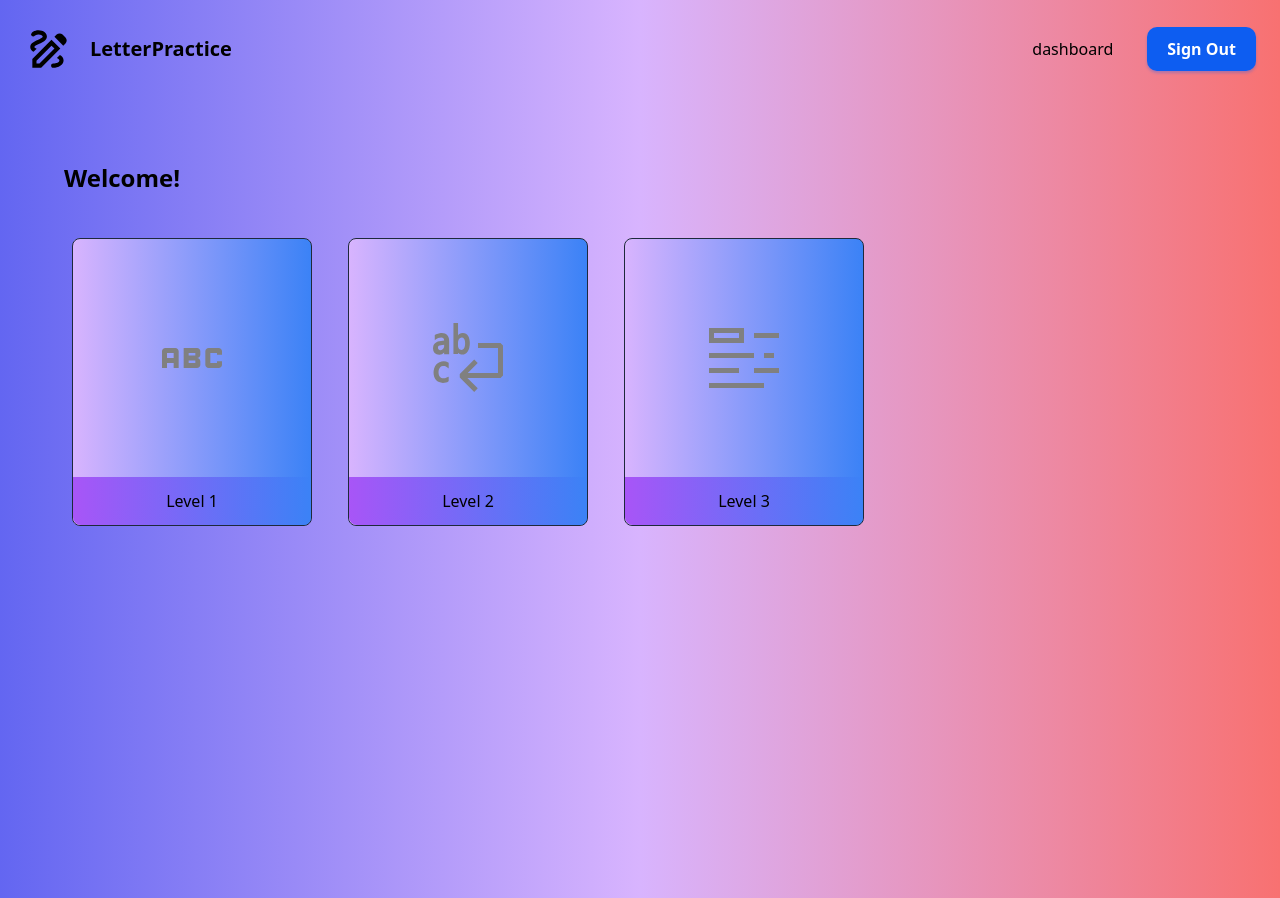
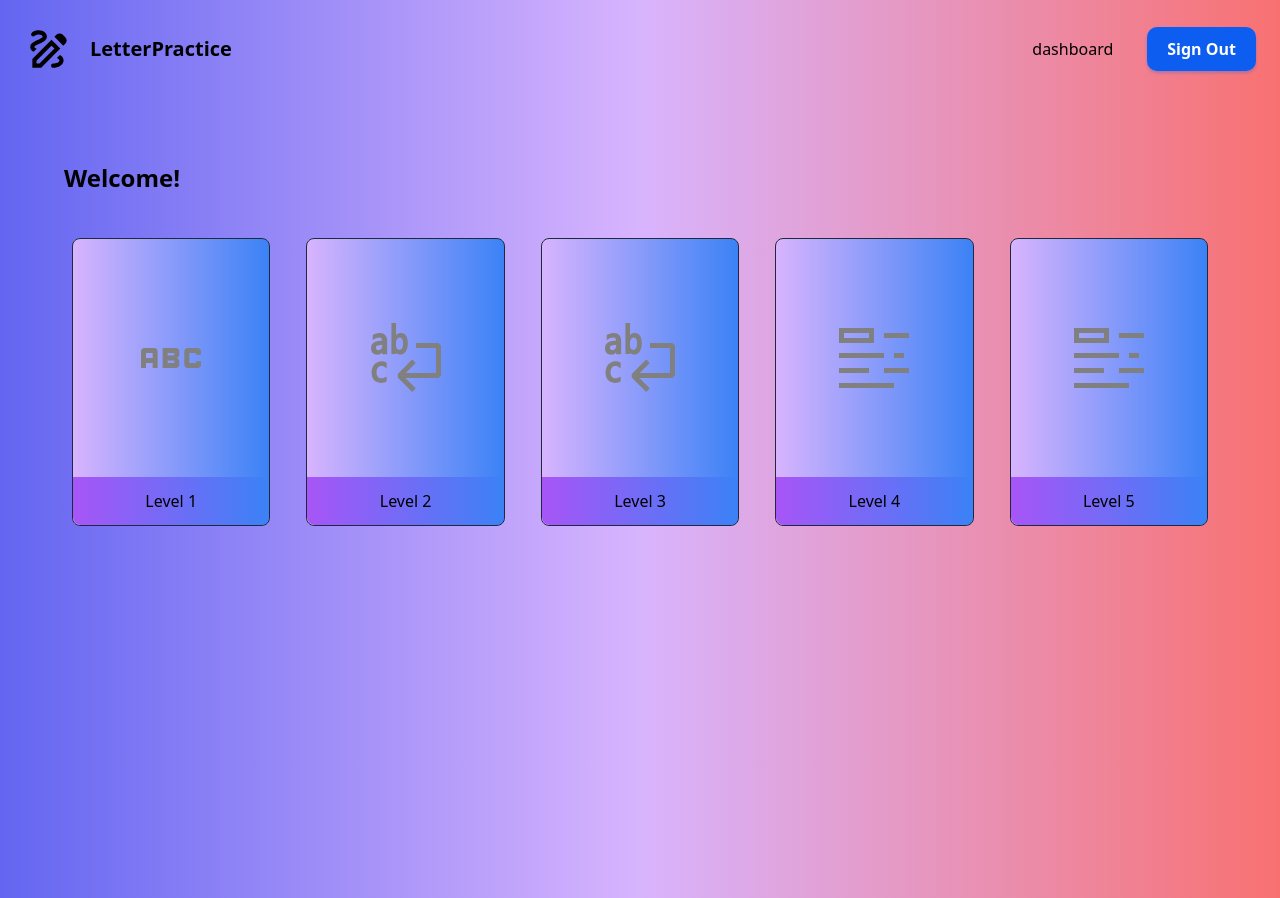
Before and after one commit to KaranpreetRaja/oec-programming, a React (Vite) app in the folder react-app/: page /dashboard/1 in a window 1280 px wide. Built offline with nearby package versions, Linux system fonts and the light colour scheme.

Commit message:
adds more levels

```diff
--- a/react-app/src/pages/dashboard.jsx
+++ b/react-app/src/pages/dashboard.jsx
@@ -1,26 +1,48 @@
-import Navbar from '../components/navbar';
-import Card from '../components/card';
-import { useParams } from 'react-router-dom';
+import Navbar from "../components/navbar";
+import Card from "../components/card";
+import { useParams } from "react-router-dom";
 import { MdAbc } from "react-icons/md";
 import { VscSymbolKeyword } from "react-icons/vsc";
 import { VscWordWrap } from "react-icons/vsc";
 
-export default function Dashboard(){
+export default function Dashboard() {
   const { uid } = useParams();
 
-    return(
+  return (
     <div>
       <Navbar logged={true} userId={uid} />
-            <div className='bg-gray-50 w-screen h-screen flex flex-row bg-gradient-to-r from-indigo-500 via-purple-300 to-red-400'>
+      <div className="bg-gray-50 w-screen h-screen flex flex-row bg-gradient-to-r from-indigo-500 via-purple-300 to-red-400">
         <div className="flex flex-col w-full p-16 ">
           <h2 className="text-2xl font-semibold">Welcome!</h2>
           <div className="flex w-full px-2 py-11 space-x-9">
-                        <Card user_id={uid} level={1} icon={<MdAbc size={80} color='gray'/>} />
-                        <Card user_id={uid} level={2} icon={<VscWordWrap size={80} color='gray'/>}/>
-                        <Card user_id={uid} level={3} icon={<VscSymbolKeyword size={80} color='gray'/>}/>
+            <Card
+              user_id={uid}
+              level={1}
+              icon={<MdAbc size={80} color="gray" />}
+            />
+            <Card
+              user_id={uid}
+              level={2}
+              icon={<VscWordWrap size={80} color="gray" />}
+            />
+            <Card
+              user_id={uid}
+              level={3}
+              icon={<VscWordWrap size={80} color="gray" />}
+            />
+            <Card
+              user_id={uid}
+              level={4}
+              icon={<VscSymbolKeyword size={80} color="gray" />}
+            />
+            <Card
+              user_id={uid}
+              level={5}
+              icon={<VscSymbolKeyword size={80} color="gray" />}
+            />
           </div>
         </div>
       </div>
     </div>
-    )
+  );
 }
```
Lines whose indentation alone changed are shown as unchanged.
